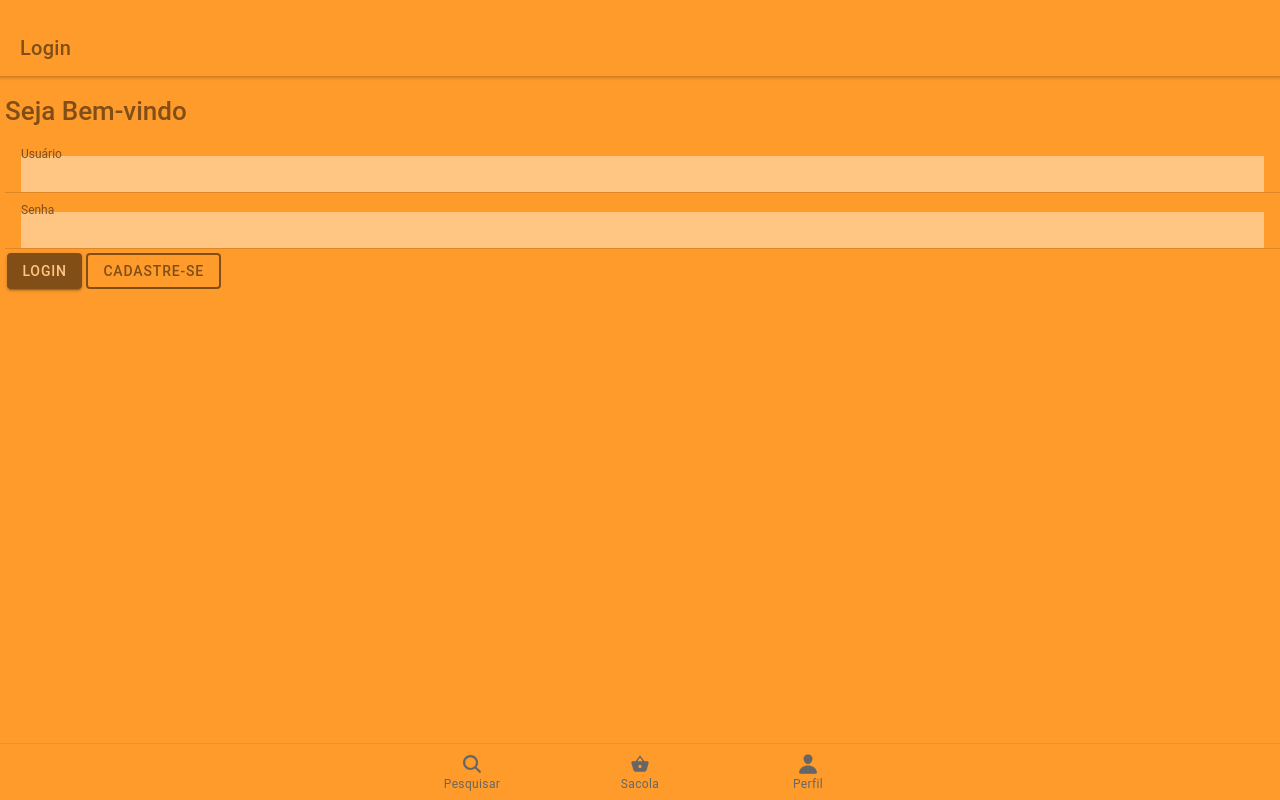
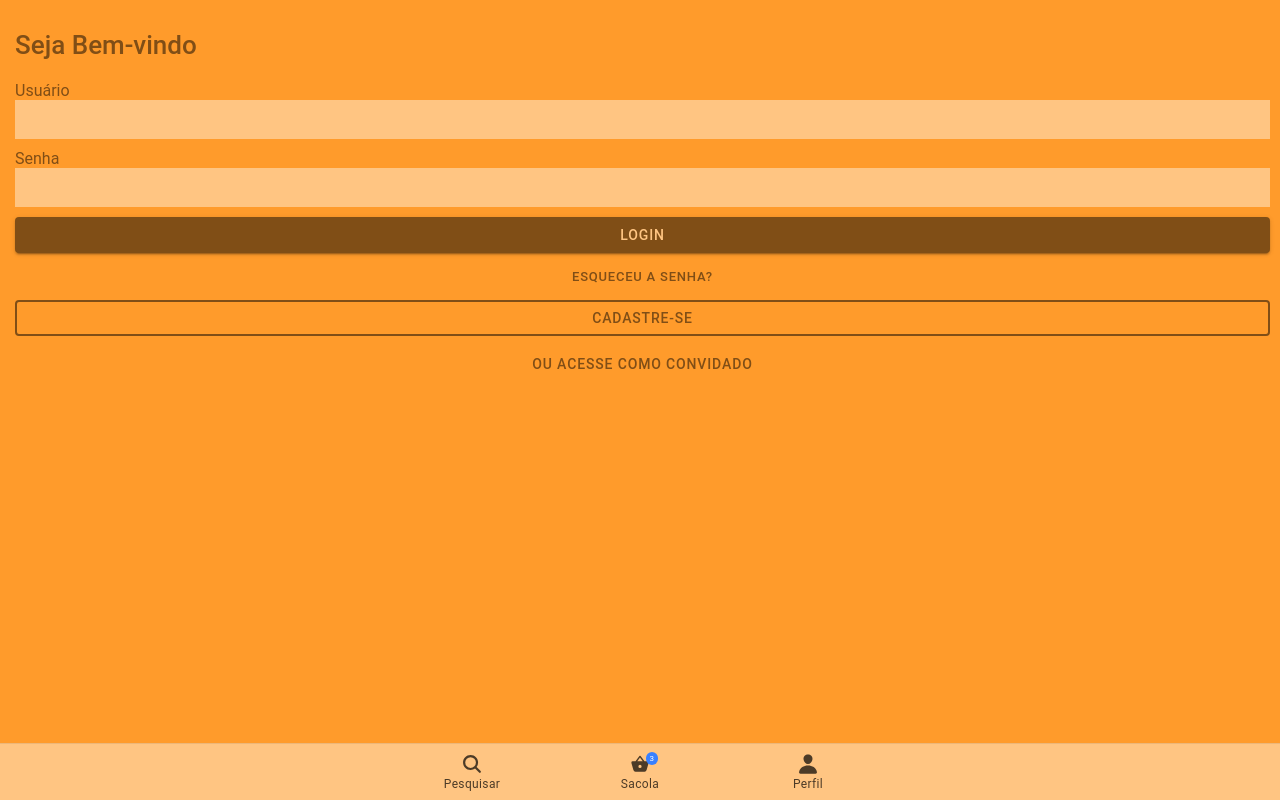
Before and after one commit to geovanef46/snacks-stand, a React (Create React App) app: page /login in a window 1280 px wide. Built offline with nearby package versions, Linux system fonts and the light colour scheme.

Commit message:
Styling login screen and create component alert

```diff
--- a/src/App.tsx
+++ b/src/App.tsx
@@ -37,7 +37,6 @@ import { person, search, basket } from "ionicons/icons";
 
 import Menu from "./components/Menu";
 
-
 import Home from "./pages/Home";
 import Login from "./pages/Login";
 import Bag from "./pages/Bag";
@@ -54,14 +53,13 @@ const App: React.FC = () => {
     <IonApp>
       <IonReactRouter>
         <IonSplitPane contentId="main" when="true">
-
-          <Menu/>
+          <Menu />
 
           <IonTabs>
             <IonRouterOutlet id="main">
               <Redirect from="/" to="/page/Snaks" exact />
 
-              <Route path="/page/:name" component={Home} exact />
+              <Route path="/home" component={Home} exact />
               <Route path="/login" component={Login} exact />
               <Route path="/bag" component={Bag} exact />
               <Route
@@ -80,16 +78,16 @@ const App: React.FC = () => {
               <Route path="/logout" component={Logout} exact />
             </IonRouterOutlet>
 
-            <IonTabBar slot="bottom">
+            <IonTabBar slot="bottom" color="light">
               <IonTabButton tab="search" href="/search">
                 <IonIcon icon={search} />
                 <IonLabel>Pesquisar</IonLabel>
-                {/* <IonBadge>6</IonBadge> */}
               </IonTabButton>
 
               <IonTabButton tab="bag" href="/bag">
                 <IonIcon icon={basket} />
                 <IonLabel>Sacola</IonLabel>
+                <IonBadge>3</IonBadge>
               </IonTabButton>
 
               <IonTabButton
--- /dev/null
+++ b/src/components/Alert/index.tsx
@@ -0,0 +1,30 @@
+import React from "react";
+import { IonAlert } from "@ionic/react";
+
+type AlertParams = {
+  header?: string;
+  message: string;
+  isOpen: boolean;
+  onDidDismiss: () => void;
+};
+
+const Alert = ({ header, message, isOpen, onDidDismiss }: AlertParams) => {
+  return (
+    <IonAlert
+      isOpen={isOpen}
+      onDidDismiss={onDidDismiss}
+      header={header}
+      message={message}
+      buttons={[
+        {
+          text: "Ok",
+          handler: () => {
+            console.log("Confirm Okay");
+          },
+        },
+      ]}
+    />
+  );
+};
+
+export default Alert;
--- a/src/pages/Login/index.tsx
+++ b/src/pages/Login/index.tsx
@@ -1,65 +1,122 @@
 import React, { useState } from "react";
+import { useHistory } from "react-router-dom";
 import {
   IonContent,
-  IonHeader,
   IonPage,
-  IonTitle,
-  IonToolbar,
   IonButton,
-  IonList,
-  IonItemDivider,
-  IonItem,
   IonInput,
   IonLabel,
+  IonGrid,
+  IonRow,
+  IonCol,
 } from "@ionic/react";
 
 import "./styles.css";
+import Alert from "../../components/Alert";
 
 const Login: React.FC = () => {
-  const [text, setText] = useState<string>();
-  const [number, setNumber] = useState<number>();
+  const [user, setUser] = useState<string>("");
+  const [password, setPassword] = useState<string>("");
+  const [showAlert, setShowAlert] = useState<boolean>(false);
 
-  const [user, setUser] = useState<string>();
-  const [password, setPassword] = useState<string>();
+  const history = useHistory();
+
+  const handleOnClick = () => {
+    console.log("Conferir login");
+    history.push("/bag");
+  };
 
   return (
     <IonPage id="page-login">
-      <IonHeader>
-        <IonToolbar>
-          <IonTitle size="large">Login</IonTitle>
-        </IonToolbar>
-      </IonHeader>
       <IonContent>
+        <IonGrid>
+          <IonRow>
+            <IonCol>
               <h1>Seja Bem-vindo</h1>
+            </IonCol>
+          </IonRow>
 
-        {/* <IonList> */}
-        <IonItem>
+          <IonRow>
+            <IonCol>
               <IonLabel position="stacked">Usuário</IonLabel>
               <IonInput
                 value={user}
                 onIonChange={(e) => setUser(e.detail.value!)}
-          ></IonInput>
-        </IonItem>
+              />
+            </IonCol>
+          </IonRow>
 
-        <IonItem>
+          <IonRow>
+            <IonCol>
               <IonLabel position="stacked">Senha</IonLabel>
               <IonInput
                 value={password}
                 onIonChange={(e) => setPassword(e.detail.value!)}
                 type="password"
-          ></IonInput>
-        </IonItem>
+              />
+            </IonCol>
+          </IonRow>
 
-        {/* <IonItem> */}
-        <IonButton color="dark">Login</IonButton>
-        {/* </IonItem> */}
+          <IonRow>
+            <IonCol>
+              <IonButton
+                color="dark"
+                className="center"
+                onClick={handleOnClick}
+              >
+                Login
+              </IonButton>
+            </IonCol>
+          </IonRow>
 
-        {/* <IonItem> */}
-        <IonButton fill="outline" color="dark">
+          <IonRow>
+            <IonCol>
+              <IonButton
+                fill="clear"
+                size="small"
+                color="dark"
+                className="center"
+                onClick={() => setShowAlert(true)}
+              >
+                Esqueceu a senha?
+              </IonButton>
+            </IonCol>
+          </IonRow>
+
+          <IonRow>
+            <IonCol>
+              <IonButton
+                expand="block"
+                fill="outline"
+                color="dark"
+                className="center"
+                onClick={handleOnClick}
+              >
                 Cadastre-se
               </IonButton>
-        {/* </IonItem> */}
-        {/* </IonList> */}
+            </IonCol>
+          </IonRow>
+
+          <IonRow>
+            <IonCol>
+              <IonButton
+                fill="clear"
+                color="dark"
+                className="center"
+                routerLink="/home"
+              >
+                Ou acesse como convidado
+              </IonButton>
+            </IonCol>
+          </IonRow>
+        </IonGrid>
+
+        <Alert
+          header={"Recuperar senha!"}
+          message={"Recuperar senha!"}
+          isOpen={showAlert}
+          onDidDismiss={() => setShowAlert(false)}
+        />
       </IonContent>
     </IonPage>
   );
--- a/src/pages/Login/styles.css
+++ b/src/pages/Login/styles.css
@@ -1,13 +1,18 @@
 #page-login ion-input {
   background: var(--ion-color-light);
   color: var(--ion-color-dark);
-  z-index: -1;
 }
 
 #page-login ion-label {
   color: var(--ion-color-dark);
+  margin-bottom: 10px;
 }
 
 #page-login ion-content {
   --padding-start: 5px;
 }
+
+.center {
+  display: flex;
+  margin: auto;
+}
```
Lines whose indentation alone changed are shown as unchanged.
